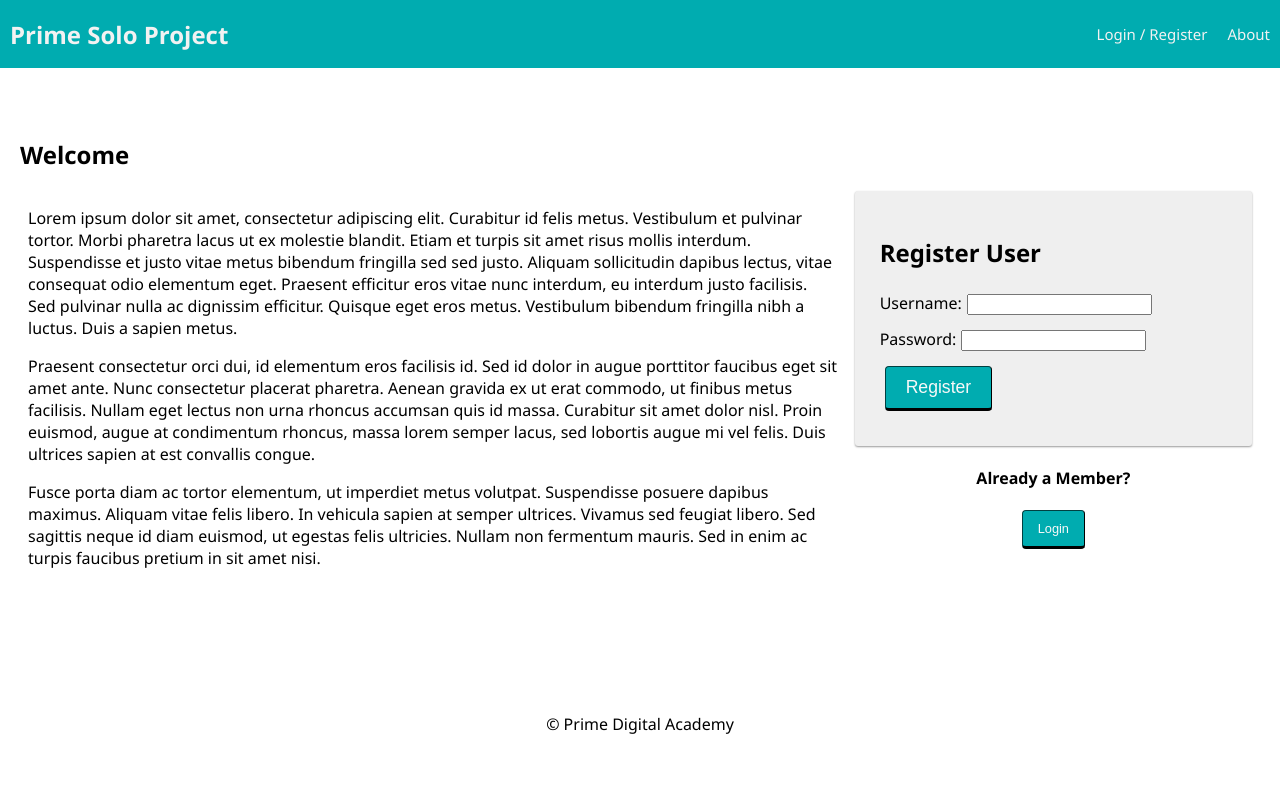
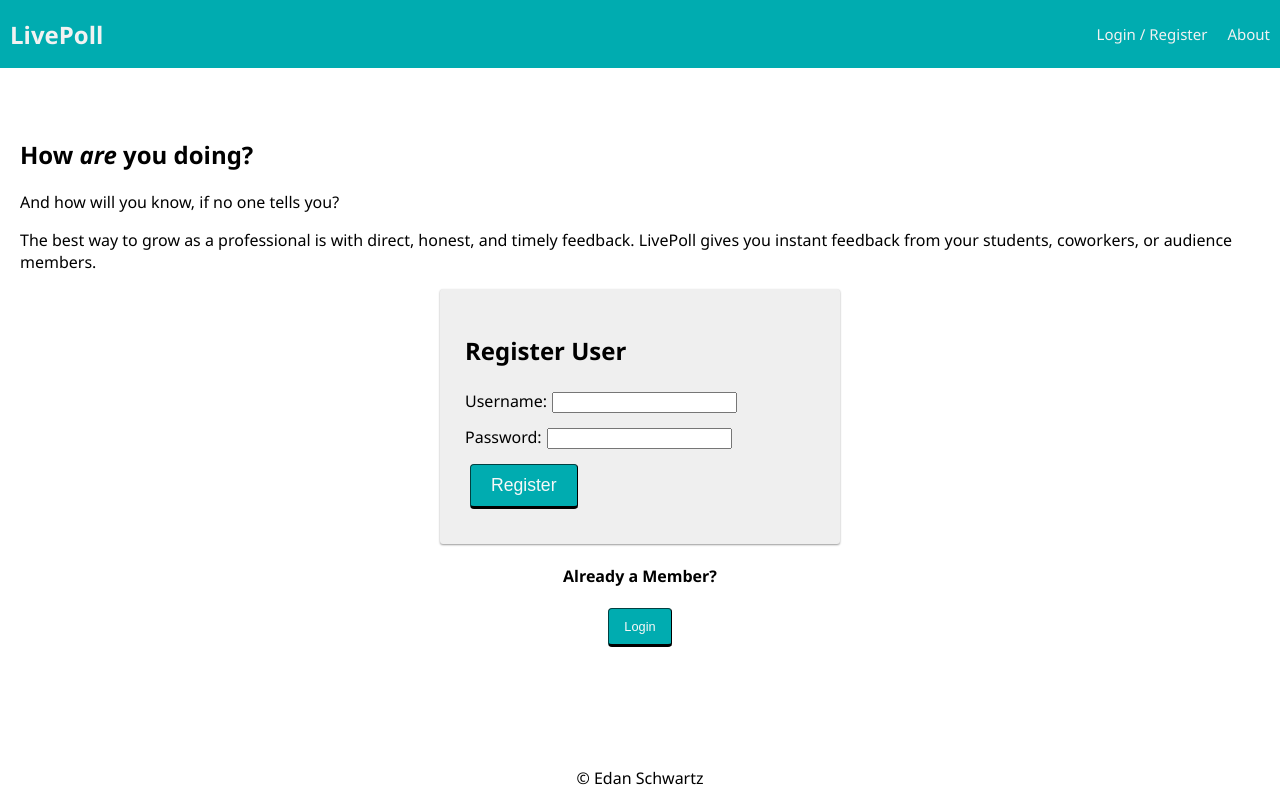
Before and after one commit to PrimeAcademy/live-poll, a React (Create React App) app: page /#/home in a window 1280 px wide. Built offline with nearby package versions, Linux system fonts and the light colour scheme; no server answers.

Commit message:
Basic landing page, copy

```diff
--- a/src/components/Footer/Footer.jsx
+++ b/src/components/Footer/Footer.jsx
@@ -7,7 +7,11 @@ import './Footer.css';
 // or even care what the redux state is, so it doesn't need 'connect()'
 
 function Footer() {
-  return <footer>&copy; Prime Digital Academy</footer>;
+  return (
+    <footer>
+      &copy; Edan Schwartz
+    </footer>
+  );
 }
 
 export default Footer;
--- a/src/components/LandingPage/LandingPage.jsx
+++ b/src/components/LandingPage/LandingPage.jsx
@@ -6,7 +6,6 @@ import './LandingPage.css';
 import RegisterForm from '../RegisterForm/RegisterForm';
 
 function LandingPage() {
-  const [heading, setHeading] = useState('Welcome');
   const history = useHistory();
 
   const onLogin = (event) => {
@@ -15,43 +14,18 @@ function LandingPage() {
 
   return (
     <div className="container">
-      <h2>{heading}</h2>
+      <h2>How <em>are</em> you doing?</h2>
 
-      <div className="grid">
-        <div className="grid-col grid-col_8">
       <p>
-            Lorem ipsum dolor sit amet, consectetur adipiscing elit. Curabitur
-            id felis metus. Vestibulum et pulvinar tortor. Morbi pharetra lacus
-            ut ex molestie blandit. Etiam et turpis sit amet risus mollis
-            interdum. Suspendisse et justo vitae metus bibendum fringilla sed
-            sed justo. Aliquam sollicitudin dapibus lectus, vitae consequat odio
-            elementum eget. Praesent efficitur eros vitae nunc interdum, eu
-            interdum justo facilisis. Sed pulvinar nulla ac dignissim efficitur.
-            Quisque eget eros metus. Vestibulum bibendum fringilla nibh a
-            luctus. Duis a sapien metus.
+        And how will you know, if no one tells you?
       </p>
 
       <p>
-            Praesent consectetur orci dui, id elementum eros facilisis id. Sed
-            id dolor in augue porttitor faucibus eget sit amet ante. Nunc
-            consectetur placerat pharetra. Aenean gravida ex ut erat commodo, ut
-            finibus metus facilisis. Nullam eget lectus non urna rhoncus
-            accumsan quis id massa. Curabitur sit amet dolor nisl. Proin
-            euismod, augue at condimentum rhoncus, massa lorem semper lacus, sed
-            lobortis augue mi vel felis. Duis ultrices sapien at est convallis
-            congue.
+        The best way to grow as a professional is with direct, honest, and timely
+        feedback. LivePoll gives you instant feedback from your students, coworkers,
+        or audience members.
       </p>
 
-          <p>
-            Fusce porta diam ac tortor elementum, ut imperdiet metus volutpat.
-            Suspendisse posuere dapibus maximus. Aliquam vitae felis libero. In
-            vehicula sapien at semper ultrices. Vivamus sed feugiat libero. Sed
-            sagittis neque id diam euismod, ut egestas felis ultricies. Nullam
-            non fermentum mauris. Sed in enim ac turpis faucibus pretium in sit
-            amet nisi.
-          </p>
-        </div>
-        <div className="grid-col grid-col_4">
       <RegisterForm />
 
       <center>
@@ -61,8 +35,6 @@ function LandingPage() {
         </button>
       </center>
     </div>
-      </div>
-    </div>
   );
 }
 
--- a/src/components/Nav/Nav.jsx
+++ b/src/components/Nav/Nav.jsx
@@ -20,7 +20,7 @@ function Nav() {
   return (
     <div className="nav">
       <Link to="/home">
-        <h2 className="nav-title">Prime Solo Project</h2>
+        <h2 className="nav-title">LivePoll</h2>
       </Link>
       <div>
         <Link className="navLink" to={loginLinkData.path}>
```
Lines whose indentation alone changed are shown as unchanged.
